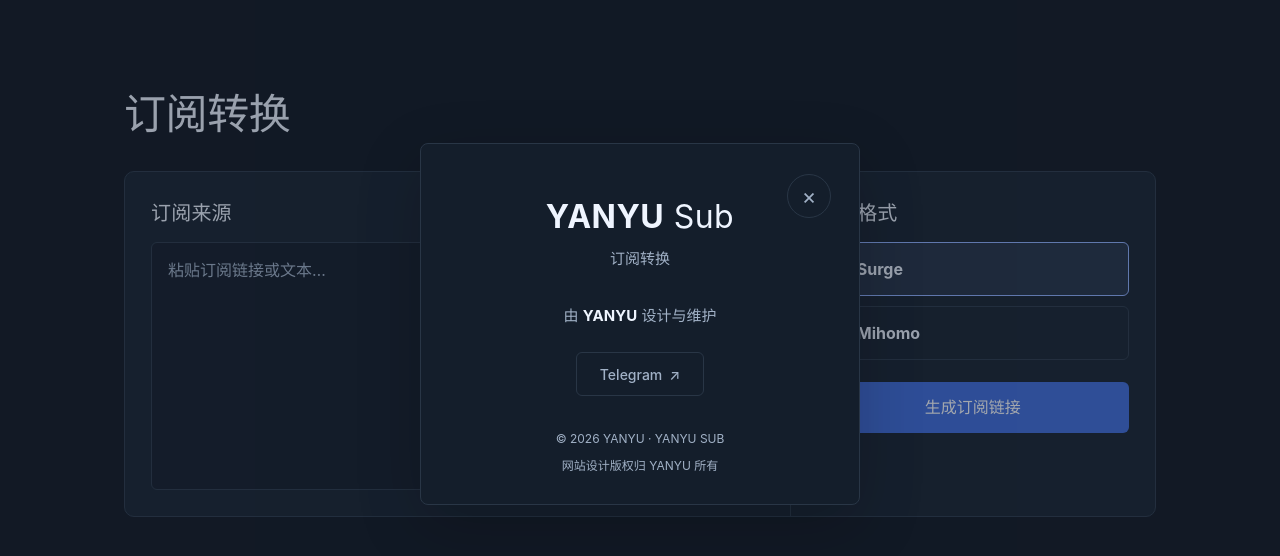
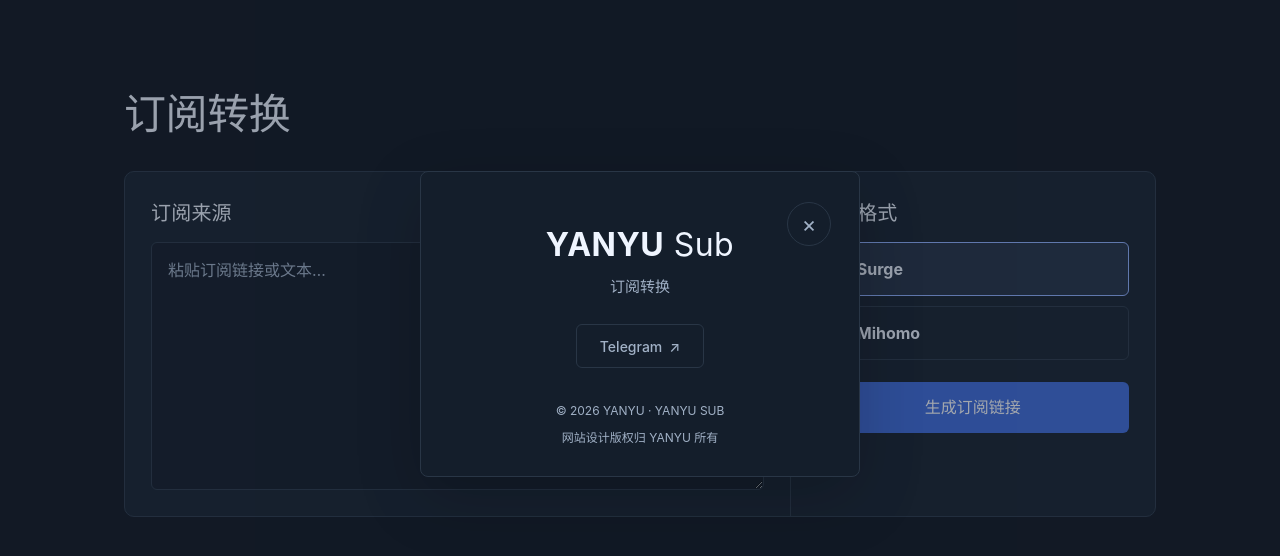
Before and after one commit to BABYANYU/yanyu-sub, a website with bundled scripts: page public/index.html in a window 1280 px wide. Both pictures are taken after a click on the button "关于". Shown: the part 76-632 px from the top of the page. Built offline with nearby package versions, Linux system fonts and the light colour scheme.

Commit message:
Simplify the About dialog attribution

```diff
--- a/public/index.html
+++ b/public/index.html
@@ -65,7 +65,6 @@
   <form method="dialog" class="about-close-form"><button type="submit" id="about-close" aria-label="关闭关于">×</button></form>
   <h2 id="about-title" class="about-title"><strong>YANYU</strong> Sub</h2>
   <p id="about-subtitle" class="about-subtitle">订阅转换</p>
-  <p class="about-credit">由 <strong>YANYU</strong> 设计与维护</p>
   <a class="about-contact" href="https://t.me/+88807915423" target="_blank" rel="noopener noreferrer">Telegram <span aria-hidden="true">↗</span></a>
   <p class="about-copyright">© 2026 YANYU · YANYU SUB</p>
   <p class="about-rights">网站设计版权归 YANYU 所有</p>
--- a/public/style.css
+++ b/public/style.css
@@ -152,9 +152,7 @@ textarea:focus-visible { outline-offset: 1px; }
 .about-title { margin: 22px 0 8px; font-size: 32px; font-weight: 400; letter-spacing: .015em; line-height: 1.3; }
 .about-title strong { font-weight: 700; }
 .about-subtitle { margin: 0; font-size: 15px; line-height: 1.8; color: var(--muted); }
-.about-credit { margin: 32px 0 23px; font-size: 15px; color: var(--muted); }
-.about-credit strong { font-weight: 700; color: var(--ink); }
-.about-contact { display: inline-flex; align-items: center; justify-content: center; gap: 7px; min-height: 44px; padding: 8px 23px; border: 1px solid var(--line); border-radius: 6px; background: var(--surface); color: var(--muted); font-size: 14px; font-weight: 500; }
+.about-contact { display: inline-flex; align-items: center; justify-content: center; gap: 7px; min-height: 44px; margin-top: 24px; padding: 8px 23px; border: 1px solid var(--line); border-radius: 6px; background: var(--surface); color: var(--muted); font-size: 14px; font-weight: 500; }
 .about-contact:hover { background: var(--field); border-color: var(--line-strong); color: var(--ink); }
 .about-copyright { margin: 32px 0 5px; font-size: 12px; line-height: 1.8; color: var(--muted); }
 .about-rights { margin: 0; font-size: 12px; line-height: 1.8; color: var(--muted); }
```
Also changed, not shown: test/ui-contract.test.mjs (+0 -1 lines).
